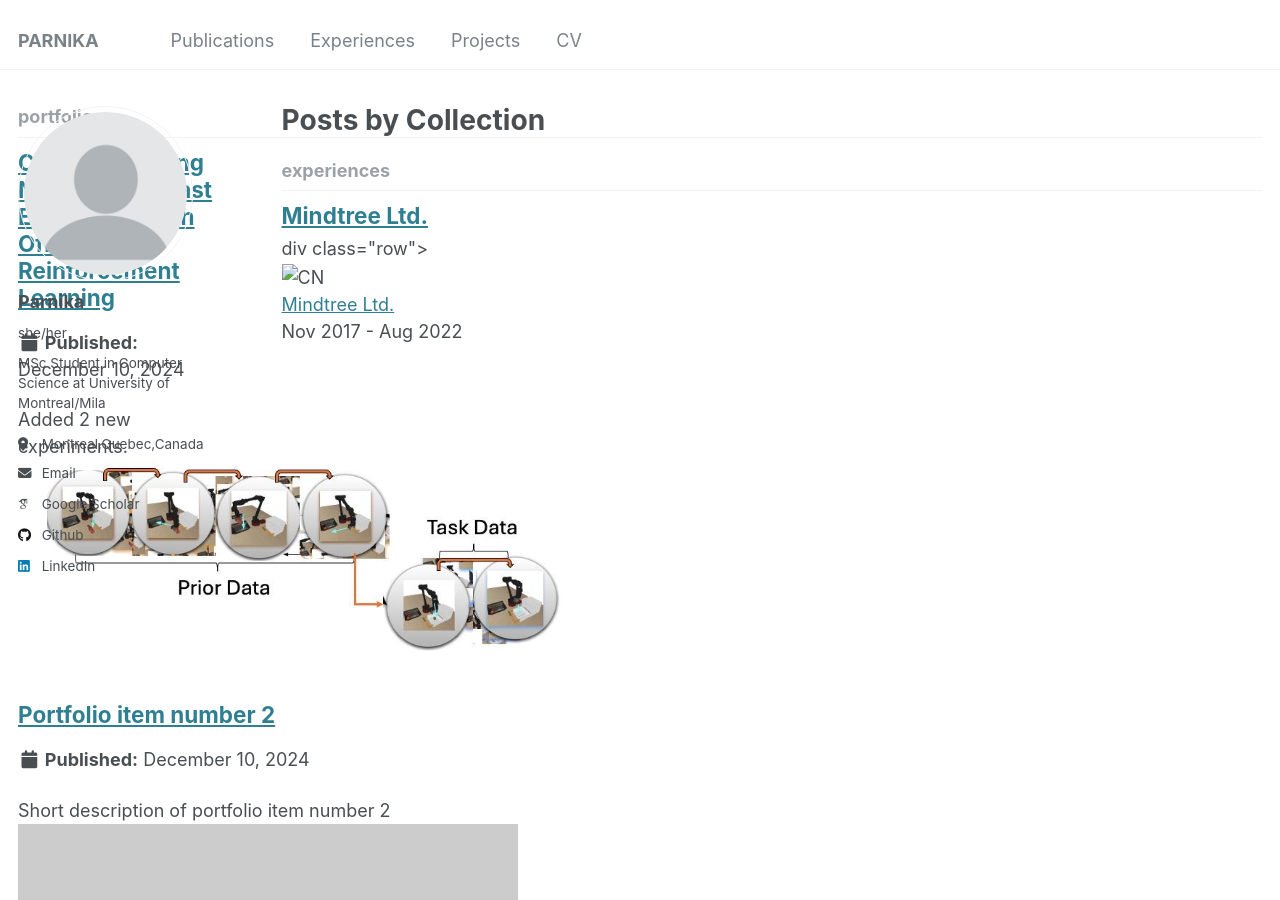
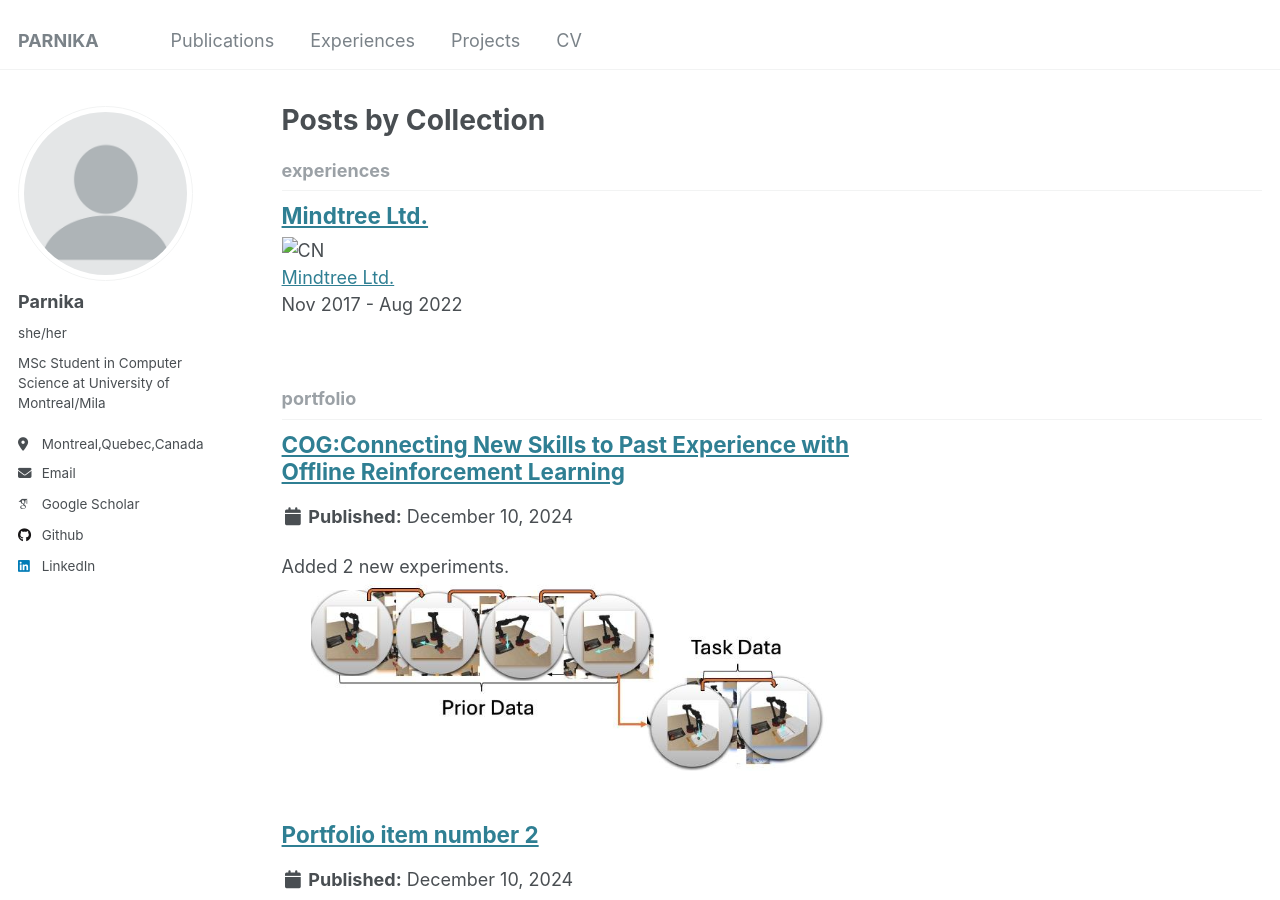
Before and after one commit to parnika31/parnika31.github.io, a Jekyll site: the page built from _pages/collection-archive.html, in a window 1280 px wide and 900 px high. Built offline with Jekyll 4.4.1, drawn with Linux system fonts in a browser that asks for light colours; some web fonts are replaced.

Commit message:
Update archive-single.html

```diff
--- a/_includes/archive-single.html
+++ b/_includes/archive-single.html
@@ -39,7 +39,7 @@
         {% elsif post.collection == 'publications' %}
           <p>Published in {{ post.venue }}, {{ post.date | default: "1900-01-01" | date: "%Y" }} </p>
         {% elsif post.collection == 'experiences' %}
-          div class="row">
+        <div class="row">
             <div class="col-md-3 col-md-offset-1">
                 <image src="images/CooperativeNavigation.png" class="img-responsive paper-img"
                     alt="CN">
```
